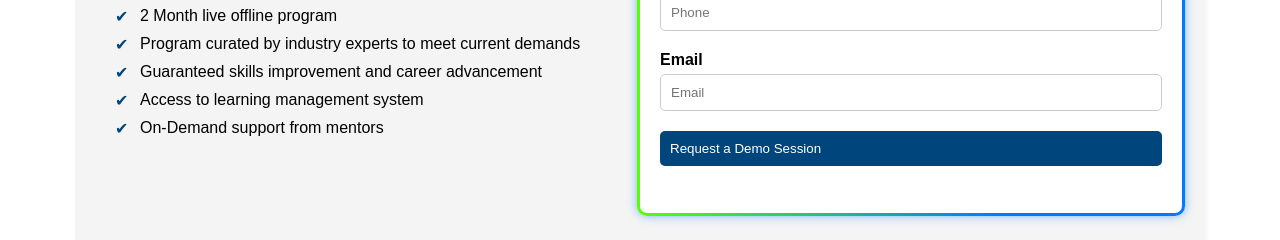
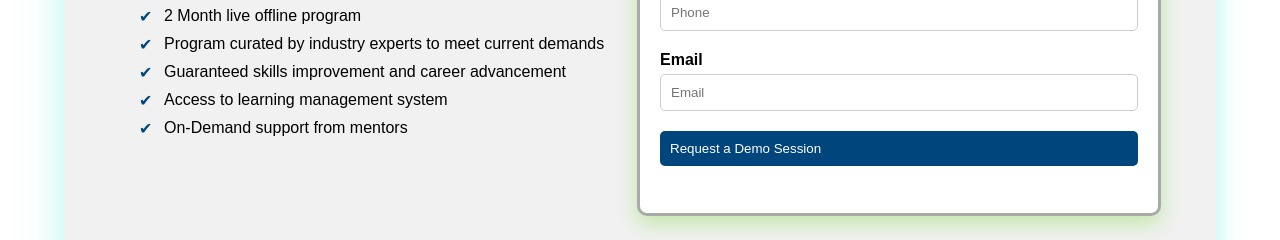
Before and after one commit to Roshankamthe0/AIT, a plain HTML site: page Trainning.html in a window 1280 px wide. Shown: the part 307-547 px from the top of the page. Drawn offline with Linux system fonts and the light colour scheme.

Commit message:
trainning.css

```diff
--- a/trainning.css
+++ b/trainning.css
@@ -2,8 +2,8 @@
 .container {
     display: flex;
     flex-wrap: wrap;
-    background-color: #cccccc39;
-    box-shadow: 2px 2px 4px #cccccc39;
+    /* background-color: #cccccc39;
+    box-shadow: 2px 2px 4px #cccccc39; */
     color: black;
     padding: 20px;
     margin: 15px;
@@ -51,6 +51,7 @@
 }
 
 .form {
+
     background-color: #fff;
     color: #000;
     border-radius: 10px;
@@ -60,49 +61,18 @@
 }
 .form {
     width: 100%;
-    height: 400px;
+  height: 400px;
     border: 3px solid transparent;
     border-radius: 10px;
-    background: linear-gradient(white, white) padding-box,
+    /* background: linear-gradient(white, white) padding-box,
                 linear-gradient(90deg, #59ff00, #007bff, #007bff, #007bff) border-box;
     background-size: 200% 200%;
-    box-shadow: 0 0 10px rgba(0, 123, 255, 0.5);
+    box-shadow: 0 0 10px rgba(0, 123, 255, 0.5);  */
+    background: linear-gradient(white, white) padding-box,
+    linear-gradient(90deg, #33333360, #33333360, #33333360, #33333360) border-box;
+background-size: 200% 200%;
+box-shadow: 0 0 10px #33333360(0, 123, 255, 0.5);
   }
-
-/* @property --angle {
-    syntax: '<angle>';
-    initial-value: 0deg;
-    inherits: false;
-    }
-    .form::after,
-    .form::before {
-        content: '';
-        position: absolute;
-        height: 52%;
-        width: 45%;
-        background-image: conic-gradient(from var(--angle), #59ff00, #007bff, #bc49b73e, #007bff, #007bff);
-        top: 42.5%;
-        left: 72.2%;
-        translate: -50% -50%;
-        z-index: -1;
-        padding: 3px;
-        border-radius: 10px;
-        animation: 3s spin linear infinite;
-    }
-
-    .form::before {
-        filter: blur(1.5rem);
-        opacity: 0.5;
-    }
-
-    @keyframes spin {
-        from {
-            --angle: 0deg;
-        }
-        to {
-            --angle: 360deg;
-        }
-    } */
 
 
 .form label {
@@ -190,3 +160,19 @@ main
         padding: 8px;
     }
 }
+main
+{
+    max-width: 90%;
+            margin: 0 auto;
+            padding: 20px;
+            background-color: #d1d0d04e;
+           box-shadow: 0px -25px 40px -20px rgba(69, 238, 216, 0.25),
+            30px 0px 20px -25px rgba(69, 238, 216, 0.25),
+            0px 25px 20px -20px rgba(69, 238, 216, 0.25),
+            -25px 0px 40px -20px rgba(69, 238, 216, 0.25);
+}
+
+ body
+{
+    background-color: rgba(255, 255, 255, 0.597);
+}
```
